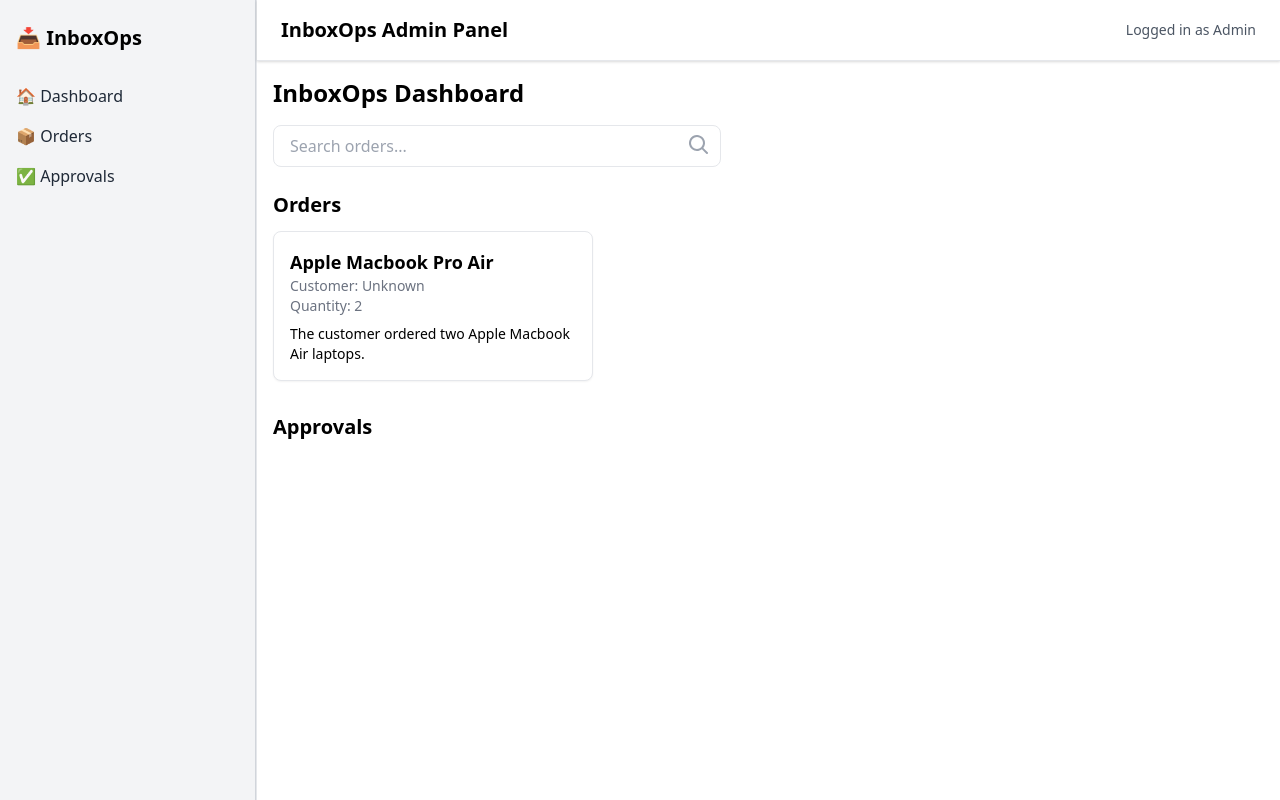
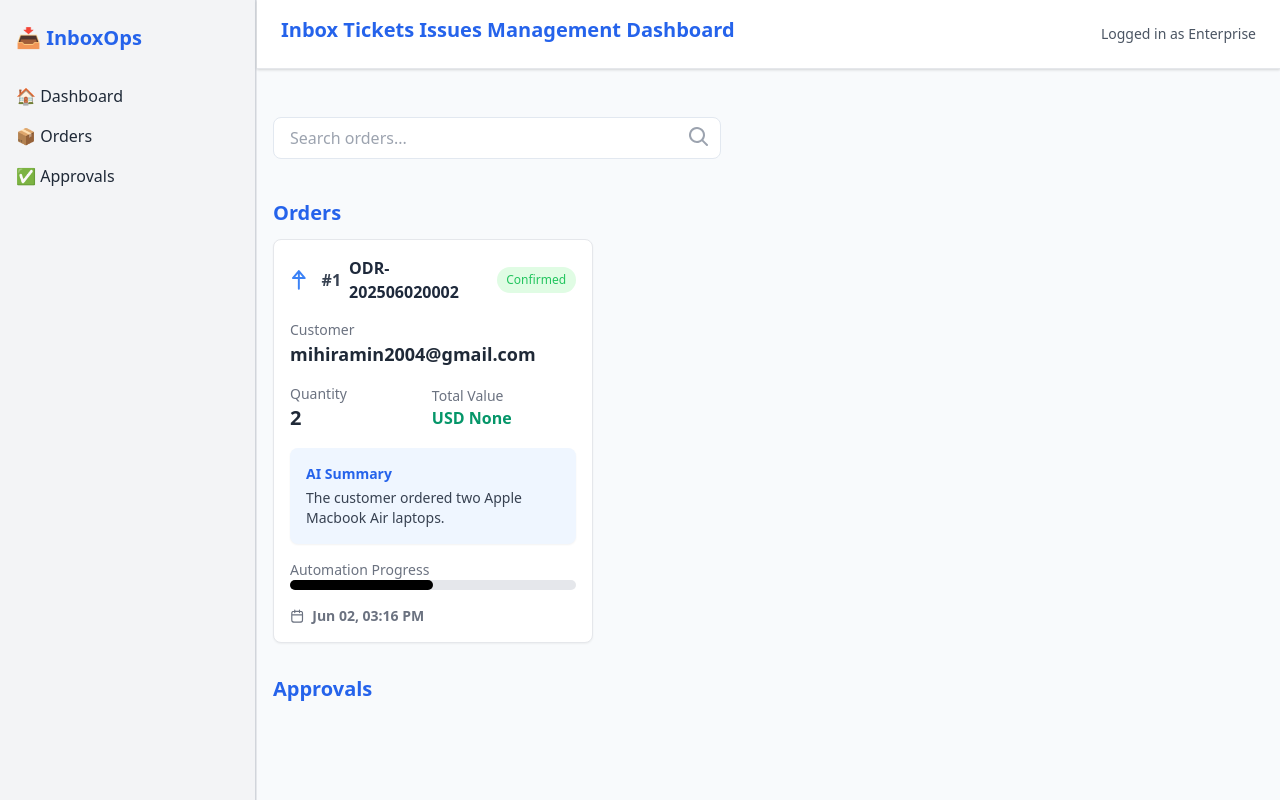
Before and after one commit to DYNAMICMORTAL/inboxops, a FastAPI app: page /dashboard in a window 1280 px wide. Run offline with FastAPI, Linux system fonts and the light colour scheme.

Commit message:
UI for parsed Mails

```diff
--- a/app/main.py
+++ b/app/main.py
@@ -5,10 +5,11 @@
 from fastapi.templating import Jinja2Templates
 from fastapi.requests import Request
 from .utils import is_order_email, extract_order_details, check_email_status
-from .models import Order, Approval
+from .models import Order, Approval, Email
 from fastapi import FastAPI, Depends, HTTPException
 from fastapi.middleware.trustedhost import TrustedHostMiddleware
 from fastapi.middleware.cors import CORSMiddleware
+from app.utils import check_email_status
 # ...existing code...
 
 from . import models, schemas, crud
@@ -43,6 +44,12 @@
     allow_headers=["*"],
 )
 
+from fastapi.templating import Jinja2Templates
+from app.utils import format_date
+
+templates = Jinja2Templates(directory="templates")
+templates.env.filters["date"] = format_date
+
 @app.get("/emails", response_model=List[schemas.Email])
 def list_emails(skip: int = 0, limit: int = 100, db: Session = Depends(get_db)):
     return crud.get_emails(db, skip=skip, limit=limit)
@@ -59,15 +66,28 @@
     emails = crud.get_emails(db, limit=20)
     return templates.TemplateResponse("index.html", {"request": request, "emails": emails, "check_email_status": check_email_status})
 
+
 @app.get("/dashboard", response_class=HTMLResponse)
 def dashboard(request: Request, db: Session = Depends(get_db)):
     orders = db.query(Order).order_by(Order.id.desc()).limit(10).all()
+    emails = crud.get_emails(db, limit=20)
     approvals = db.query(Approval).order_by(Approval.id.desc()).limit(10).all()
-    return templates.TemplateResponse("dashboard.html", {
-        "request": request,
-        "orders": orders,
-        "approvals": approvals
-    })
+    orders_dict = [order.__dict__ for order in orders]
+    emails_dict = [email.__dict__ for email in emails]
+
+    print("Orders:", orders_dict)
+    print("Emails:", emails_dict)
+    return templates.TemplateResponse(
+        "dashboard.html",
+        {
+            "request": request,
+            "orders": orders,
+            "approvals": approvals,
+            "emails": emails,
+            "format_date": format_date,
+            "check_email_status": check_email_status,  # Pass the function to the template
+        },
+    )
 
 @app.get("/orders")
 def list_orders(request: Request, db: Session = Depends(get_db)):
--- a/app/models.py
+++ b/app/models.py
@@ -1,4 +1,4 @@
-from sqlalchemy import Column, Integer, String, DateTime, Text
+from sqlalchemy import Column, Integer, String, DateTime, Text, Float
 from sqlalchemy.sql import func
 from .database import Base
 from sqlalchemy import create_engine, Column, Integer, String, DateTime
@@ -36,6 +36,8 @@
     quantity = Column(Integer)
     summary = Column(Text, nullable=True)
     created_at = Column(DateTime, default=datetime.utcnow)
+    key = Column(String, unique=True)
+    total_value = Column(Float, nullable=True)
 
 class Approval(Base):
     __tablename__ = "approvals"
--- a/app/utils.py
+++ b/app/utils.py
@@ -1,4 +1,5 @@
 import re
+from decimal import Decimal
 
 def is_order_email(subject: str, body: str) -> bool:
     order_keywords = ['order', 'purchase', 'new order']
@@ -7,14 +8,16 @@
 def extract_order_details(body: str) -> dict:
     # This is mock logic, you can replace with OpenAI LLM later
     # For now, extract product and quantity using simple pattern
-    match = re.search(r"Product: (.*?), Quantity: (\d+)", body)
+    match = re.search(r"Product: (.*?), Quantity: (\d+), USD\s*([\d,]+\.\d{2})", body)
     if match:
         product = match.group(1).strip()
         quantity = int(match.group(2).strip())
+        total_value = Decimal(match.group(1).replace(",", ""))
         return {
             "product": product,
             "quantity": quantity,
-            "customer": "Unknown"  # Can improve with LLM later
+            "customer": "Unknown",  # Can improve with LLM later
+            "total_value": total_value
         }
     return None
 
@@ -161,3 +164,18 @@
 
     # Default status for unclassified emails
     return EmailStatus.AWAITING
+
+from datetime import datetime
+
+def format_date(value, format="%b %d, %I:%M %p"):
+    """
+    Custom Jinja2 filter to format dates.
+    Args:
+        value: The datetime object to format.
+        format: The format string (default: "MMM d, h:mm A").
+    Returns:
+        str: The formatted date string.
+    """
+    if isinstance(value, datetime):
+        return value.strftime(format)
+    return value
--- a/static/styles.css
+++ b/static/styles.css
@@ -190,3 +190,38 @@
     font-size: 0.85em;
     font-weight: 500;
 }
+.order-card, .approval-card {
+    cursor: pointer;
+    transition: transform 0.2s ease, box-shadow 0.2s ease;
+}
+
+.order-card:hover, .approval-card:hover {
+    transform: scale(1.02);
+    box-shadow: 0 10px 10px rgba(0, 0, 0, 0.1);
+}
+
+.badge {
+    display: inline-block;
+    padding: 0.3em 0.8em;
+    border-radius: 999px;
+    font-size: 0.75em;
+    font-weight: 500;
+    text-transform: capitalize;
+}
+
+.badge-confirmed {
+    background: #e0fce4;
+    color: #22c55e;
+}
+
+.badge-tag {
+    background: #f3f4f6;
+    color: #6b7280;
+}
+
+/* Progress bar */
+.progress-bar {
+    background-color: #000;
+    height: 0.5rem;
+    border-radius: 999px;
+}
--- a/templates/dashboard.html
+++ b/templates/dashboard.html
@@ -5,8 +5,8 @@
 {% endblock %}
 
 {% block content %}
-<h1 class="text-2xl font-bold mb-4">InboxOps Dashboard</h1>
-
+<!-- <h1 class="text-2xl font-bold mb-4">InboxOps Dashboard</h1> -->
+<link rel="stylesheet" href="../static/styles.css">
 <!-- Search Bar -->
 <div class="relative w-full max-w-md mb-6">
     <input type="text" placeholder="Search orders..." class="w-full px-4 py-2 border rounded-lg focus:outline-none focus:ring"/>
@@ -17,17 +17,83 @@
     </span>
 </div>
 
-<!-- Orders Section -->
 <section class="mb-8">
     <h2 class="text-xl font-semibold mb-3">Orders</h2>
     <div class="grid grid-cols-1 md:grid-cols-2 lg:grid-cols-3 gap-4">
         {% for order in orders %}
-        <div class="border rounded-lg p-4 shadow-sm bg-white">
-            <h3 class="font-semibold text-lg">{{ order.product }}</h3>
-            <p class="text-sm text-gray-500">Customer: {{ order.customer }}</p>
-            <p class="text-sm text-gray-500">Quantity: {{ order.quantity }}</p>
-            <p class="text-sm mt-2">{{ order.summary }}</p>
-        </div>
+        <a href="/orders/{{ order.id }}" class="order-card border rounded-lg p-4 shadow-sm bg-white transform transition-transform duration-200 hover:scale-105">
+            <!-- Order Header -->
+            <div class="flex items-center justify-between mb-4">
+                <div class="flex items-center gap-2">
+                    <svg xmlns="http://www.w3.org/2000/svg" class="h-6 w-6 text-blue-500" fill="none" viewBox="0 0 24 24" stroke="currentColor">
+                        <path stroke-linecap="round" stroke-linejoin="round" stroke-width="2" d="M3 10h11M9 21V3m0 0L3 10m6-7l6 7" />
+                    </svg>
+                    <span class="font-black text-gray-700">#{{ order.id }}</span>
+                    <div class="orderKey font-black">
+                        {{ order.key }}
+                    </div>
+                </div>
+                <span class="badge badge-confirmed">Confirmed</span>
+            </div>
+
+            <!-- Customer Information -->
+            <div class="mb-4">
+                <p class="text-sm text-gray-500">Customer</p>
+                <p class="font-semibold text-lg text-gray-800">
+                    {% for email in emails %}
+                        {% if email.type == 'ORDER' and email.key == order.key %}
+                            {{ email.from_email }}
+                        {% endif %}
+                    {% endfor %}
+                </p>
+            </div>
+
+            <div class="mb-4 flex justify-between items-center">
+                <!-- Quantity -->
+                <div class="-m-200px">
+                    <p class="text-sm text-gray-500">Quantity</p>
+                    <p class="font-semibold text-xl text-gray-800">{{ order.quantity }}</p>
+                </div>
+
+                <!-- Total Value -->
+                <div style="margin-right: 5vw;">
+                    <p class="text-sm text-gray-500">Total Value</p>
+                    <p class="font-semibold text-green-600">USD {{ order.total_value }}</p>
+                </div>
+            </div>
+
+            <!-- AI Summary -->
+            <div class="mb-4 p-4 bg-blue-50 rounded-lg shadow-sm">
+                <h3 class="text-sm font-semibold text-blue-600 mb-1">AI Summary</h3>
+                <p class="text-sm text-gray-700">{{ order.summary }}</p>
+            </div>
+
+            <!-- Automation Progress -->
+            <div class="mb-4">
+                <p class="text-sm text-gray-500">Automation Progress</p>
+                <div class="w-full bg-gray-200 rounded-full h-2.5">
+                    <div class="bg-black h-2.5 rounded-full" style="width: 50%;"></div>
+                </div>
+                <!-- <p class="text-sm text-gray-500 mt-1">{{ order.progress }}/5</p> -->
+            </div>
+
+            <!-- Footer -->
+            <div class="flex items-center justify-between text-sm text-gray-500">
+                <div class="flex items-center gap-2">
+                    <svg width="5%" height="5%" viewBox="0 0 24 24" fill="none" xmlns="http://www.w3.org/2000/svg">
+ <path d="M21 10H3M16 2V6M8 2V6M7.8 22H16.2C17.8802 22 18.7202 22 19.362 21.673C19.9265 21.3854 20.3854 20.9265 20.673 20.362C21 19.7202 21 18.8802 21 17.2V8.8C21 7.11984 21 6.27976 20.673 5.63803C20.3854 5.07354 19.9265 4.6146 19.362 4.32698C18.7202 4 17.8802 4 16.2 4H7.8C6.11984 4 5.27976 4 4.63803 4.32698C4.07354 4.6146 3.6146 5.07354 3.32698 5.63803C3 6.27976 3 7.11984 3 8.8V17.2C3 18.8802 3 19.7202 3.32698 20.362C3.6146 20.9265 4.07354 21.3854 4.63803 21.673C5.27976 22 6.11984 22 7.8 22Z" stroke="currentColor" stroke-width="2" stroke-linecap="round" stroke-linejoin="round"/>
+ </svg>
+                    <span class="font-black">
+                        {{ order.created_at.strftime('%b %d, %I:%M %p') if order.created_at }}
+                    </span>
+                </div>
+                <div class="flex gap-2">
+                    {% for tag in order.tags %}
+                    <span class="badge badge-tag">{{ tag }}</span>
+                    {% endfor %}
+                </div>
+            </div>
+        </a>
         {% endfor %}
     </div>
 </section>
@@ -37,19 +103,15 @@
     <h2 class="text-xl font-semibold mb-3">Approvals</h2>
     <div class="grid grid-cols-1 md:grid-cols-2 lg:grid-cols-3 gap-4">
         {% for approval in approvals %}
-        <div class="border rounded-lg p-4 shadow-sm bg-white">
+        <a href="/approvals/{{ approval.id }}" class="approval-card border rounded-lg p-4 shadow-sm bg-white transform transition-transform duration-200 hover:scale-105">
             <h3 class="font-semibold text-lg">{{ approval.title }}</h3>
             <p class="text-sm text-gray-500">From: {{ approval.from_email }}</p>
             <p class="text-sm mt-2">{{ approval.summary }}</p>
-            <div class="mt-4 flex gap-2">
-                <form method="post" action="/approvals/{{ approval.id }}/approve">
-                    <button class="bg-green-500 text-white px-3 py-1 rounded text-sm">Approve</button>
-                </form>
-                <form method="post" action="/approvals/{{ approval.id }}/reject">
-                    <button class="bg-red-500 text-white px-3 py-1 rounded text-sm">Reject</button>
-                </form>
+            <div class="mt-4">
+                {% set status = check_email_status(approval) %}
+                <span class="badge badge-{{ status.lower() }}">{{ status }}</span>
             </div>
-        </div>
+        </a>
         {% endfor %}
     </div>
 </section>
--- a/templates/header.html
+++ b/templates/header.html
@@ -1,8 +1,8 @@
 <!-- components/header.html -->
 <header class="flex justify-between items-center bg-white px-6 py-4 shadow border-b">
-  <h1 class="text-xl font-semibold">InboxOps Admin Panel</h1>
+  <h1 class="text-xl font-semibold">Inbox Tickets Issues Management Dashboard</h1>
   <div class="text-sm text-gray-600">
     <!-- You can add a user dropdown/profile here later -->
-    Logged in as Admin
+    Logged in as Enterprise
   </div>
 </header>
```
Also changed, not shown: inboxops.db, 1 other file.
